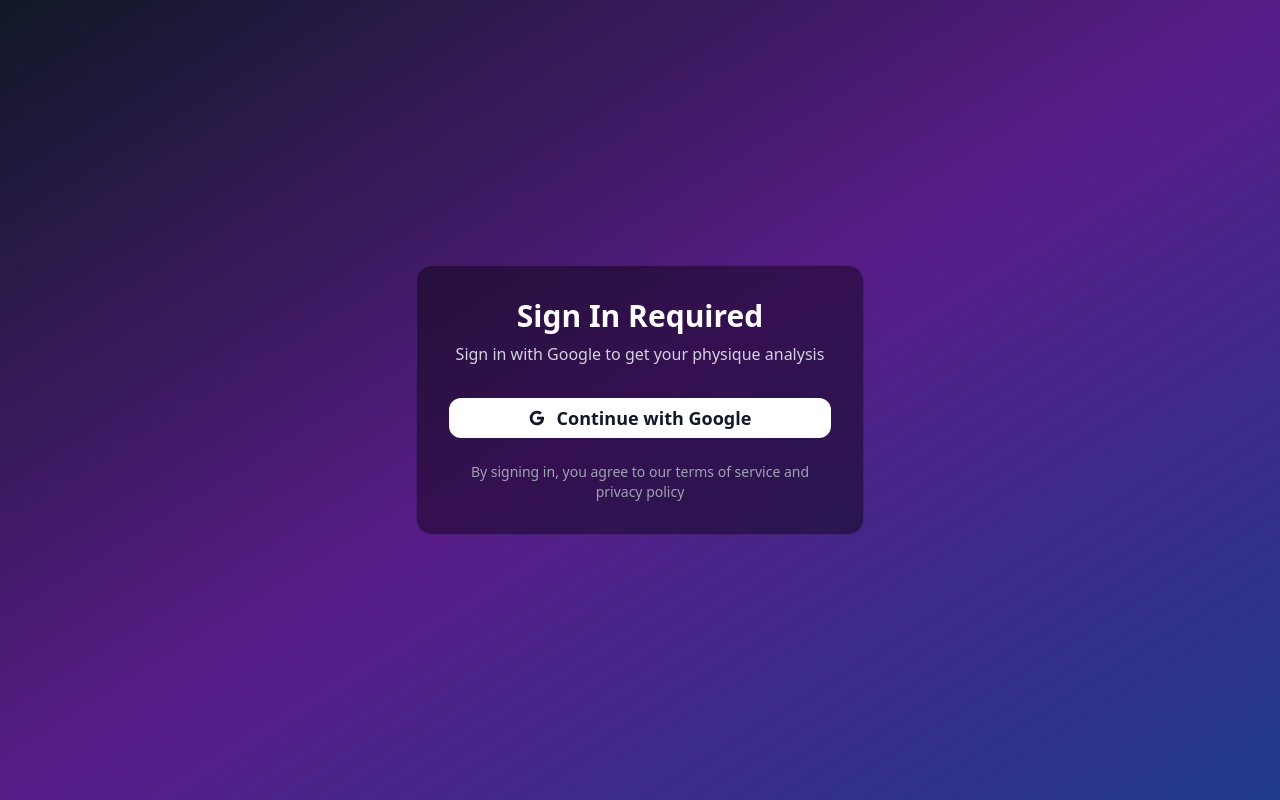
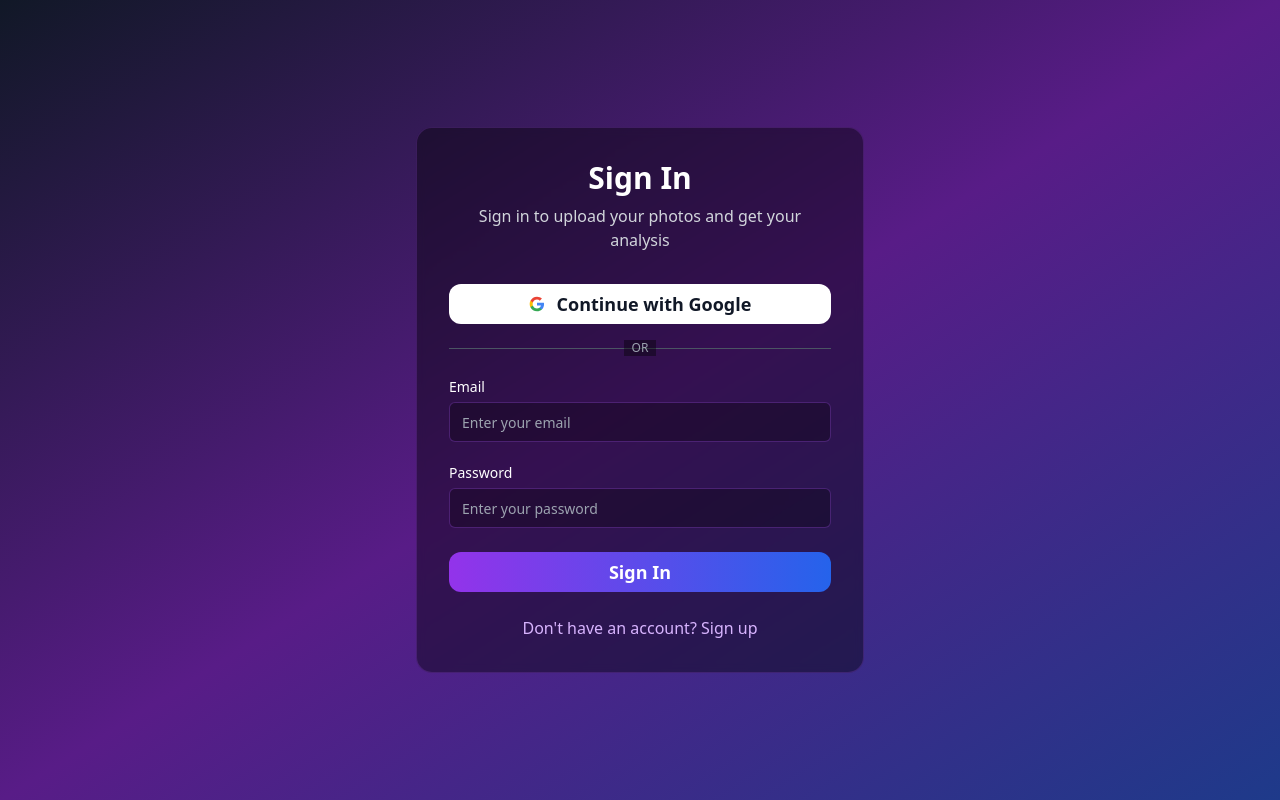
Before and after one commit to omarmohammed786/physique-ai-analyzer, a React (Vite) app: page /auth in a window 1280 px wide. Built offline with nearby package versions, Linux system fonts and the light colour scheme.

Commit message:
Reverted to commit 8b772fcec178dc8a337de64dbe92fc91c1c6bbc0

```diff
--- a/src/pages/Analysis.tsx
+++ b/src/pages/Analysis.tsx
@@ -1,4 +1,3 @@
-
 import { useState, useEffect } from "react";
 import { useNavigate } from "react-router-dom";
 import { Button } from "@/components/ui/button";
@@ -35,39 +34,19 @@ const Analysis = () => {
   const [results, setResults] = useState<AnalysisResults | null>(null);
   const [frontImageUrl, setFrontImageUrl] = useState<string>("");
   const [analysisType, setAnalysisType] = useState<'upper-body' | 'full-body'>('full-body');
-  const [user, setUser] = useState(null);
   const navigate = useNavigate();
 
   useEffect(() => {
-    // Check authentication first
-    const checkAuth = async () => {
+    // Check if user is authenticated, if not redirect to auth
+    const checkAuthAndAnalyze = async () => {
       const { data: { session } } = await supabase.auth.getSession();
       if (!session) {
         toast.error("Please sign in to view your analysis");
         navigate('/auth');
         return;
       }
-      setUser(session.user);
-    };
 
-    checkAuth();
-
-    // Set up auth state listener
-    const { data: { subscription } } = supabase.auth.onAuthStateChange((event, session) => {
-      if (!session) {
-        navigate('/auth');
-      } else {
-        setUser(session.user);
-      }
-    });
-
-    return () => subscription.unsubscribe();
-  }, [navigate]);
-
-  useEffect(() => {
-    if (!user) return;
-
-    const analyzePhysiqueWithAI = async () => {
+      // Proceed with analysis
       try {
         const gender = localStorage.getItem('physique-gender');
         const frontImage = localStorage.getItem('physique-front-image');
@@ -105,8 +84,8 @@ const Analysis = () => {
       }
     };
 
-    analyzePhysiqueWithAI();
-  }, [navigate, user]);
+    checkAuthAndAnalyze();
+  }, [navigate]);
 
   const MuscleRating = ({ name, score }: { name: string; score: number }) => (
     <div className="flex items-center justify-between p-4 bg-black/30 rounded-xl">
--- a/src/pages/Auth.tsx
+++ b/src/pages/Auth.tsx
@@ -1,11 +1,17 @@
 
-import { useEffect } from "react";
+import { useState, useEffect } from "react";
 import { useNavigate } from "react-router-dom";
 import { Button } from "@/components/ui/button";
+import { Input } from "@/components/ui/input";
+import { Label } from "@/components/ui/label";
 import { toast } from "sonner";
 import { supabase } from "@/integrations/supabase/client";
 
 const Auth = () => {
+  const [isSignUp, setIsSignUp] = useState(false);
+  const [email, setEmail] = useState("");
+  const [password, setPassword] = useState("");
+  const [isLoading, setIsLoading] = useState(false);
   const navigate = useNavigate();
 
   useEffect(() => {
@@ -22,7 +28,6 @@ const Auth = () => {
     // Set up auth state listener
     const { data: { subscription } } = supabase.auth.onAuthStateChange((event, session) => {
       if (session) {
-        toast.success("Signed in successfully!");
         navigate('/upload-front');
       }
     });
@@ -30,7 +35,48 @@ const Auth = () => {
     return () => subscription.unsubscribe();
   }, [navigate]);
 
+  const handleAuth = async (e: React.FormEvent) => {
+    e.preventDefault();
+    setIsLoading(true);
+
+    try {
+      if (isSignUp) {
+        const { error } = await supabase.auth.signUp({
+          email,
+          password,
+          options: {
+            emailRedirectTo: `${window.location.origin}/upload-front`
+          }
+        });
+
+        if (error) {
+          toast.error(error.message);
+        } else {
+          toast.success("Account created! Check your email to verify your account.");
+        }
+      } else {
+        const { error } = await supabase.auth.signInWithPassword({
+          email,
+          password,
+        });
+
+        if (error) {
+          toast.error(error.message);
+        } else {
+          toast.success("Signed in successfully!");
+        }
+      }
+    } catch (error) {
+      toast.error("An unexpected error occurred");
+      console.error("Auth error:", error);
+    } finally {
+      setIsLoading(false);
+    }
+  };
+
   const handleGoogleSignIn = async () => {
+    setIsLoading(true);
+
     try {
       const { error } = await supabase.auth.signInWithOAuth({
         provider: 'google',
@@ -44,7 +90,9 @@ const Auth = () => {
       }
     } catch (error) {
       toast.error("An unexpected error occurred");
-      console.error("Auth error:", error);
+      console.error("Google auth error:", error);
+    } finally {
+      setIsLoading(false);
     }
   };
 
@@ -53,42 +101,92 @@ const Auth = () => {
       <div className="max-w-md w-full bg-black/40 backdrop-blur-sm rounded-2xl p-8 border border-purple-500/20">
         <div className="text-center mb-8">
           <h1 className="text-3xl font-bold text-white mb-2">
-            Sign In Required
+            {isSignUp ? "Create Account" : "Sign In"}
           </h1>
           <p className="text-gray-300">
-            Sign in with Google to get your physique analysis
+            {isSignUp
+              ? "Create your account to upload your photos"
+              : "Sign in to upload your photos and get your analysis"
+            }
           </p>
         </div>
 
-        <Button
-          onClick={handleGoogleSignIn}
-          className="w-full bg-white hover:bg-gray-100 text-gray-900 font-semibold py-3 text-lg rounded-xl transition-all duration-300 flex items-center justify-center gap-3"
-        >
-          <svg className="w-5 h-5" viewBox="0 0 24 24">
-            <path
-              fill="currentColor"
-              d="M22.56 12.25c0-.78-.07-1.53-.2-2.25H12v4.26h5.92c-.26 1.37-1.04 2.53-2.21 3.31v2.77h3.57c2.08-1.92 3.28-4.74 3.28-8.09z"
+        <div className="space-y-4 mb-6">
+          <Button
+            onClick={handleGoogleSignIn}
+            disabled={isLoading}
+            className="w-full bg-white hover:bg-gray-100 text-gray-900 font-semibold py-3 text-lg rounded-xl transition-all duration-300 flex items-center justify-center gap-3"
+          >
+            <svg className="w-5 h-5" viewBox="0 0 24 24">
+              <path fill="#4285F4" d="M22.56 12.25c0-.78-.07-1.53-.2-2.25H12v4.26h5.92c-.26 1.37-1.04 2.53-2.21 3.31v2.77h3.57c2.08-1.92 3.28-4.74 3.28-8.09z"/>
+              <path fill="#34A853" d="M12 23c2.97 0 5.46-.98 7.28-2.66l-3.57-2.77c-.98.66-2.23 1.06-3.71 1.06-2.86 0-5.29-1.93-6.16-4.53H2.18v2.84C3.99 20.53 7.7 23 12 23z"/>
+              <path fill="#FBBC05" d="M5.84 14.09c-.22-.66-.35-1.36-.35-2.09s.13-1.43.35-2.09V7.07H2.18C1.43 8.55 1 10.22 1 12s.43 3.45 1.18 4.93l2.85-2.22.81-.62z"/>
+              <path fill="#EA4335" d="M12 5.38c1.62 0 3.06.56 4.21 1.64l3.15-3.15C17.45 2.09 14.97 1 12 1 7.7 1 3.99 3.47 2.18 7.07l3.66 2.84c.87-2.6 3.3-4.53 6.16-4.53z"/>
+            </svg>
+            {isLoading ? "Loading..." : "Continue with Google"}
+          </Button>
+
+          <div className="relative">
+            <div className="absolute inset-0 flex items-center">
+              <span className="w-full border-t border-gray-600" />
+            </div>
+            <div className="relative flex justify-center text-xs uppercase">
+              <span className="bg-black/40 px-2 text-gray-400">Or</span>
+            </div>
+          </div>
+        </div>
+
+        <form onSubmit={handleAuth} className="space-y-6">
+          <div>
+            <Label htmlFor="email" className="text-white mb-2 block">
+              Email
+            </Label>
+            <Input
+              id="email"
+              type="email"
+              value={email}
+              onChange={(e) => setEmail(e.target.value)}
+              placeholder="Enter your email"
+              required
+              className="bg-black/30 border-purple-500/30 text-white placeholder:text-gray-400"
             />
-            <path
-              fill="currentColor"
-              d="M12 23c2.97 0 5.46-.98 7.28-2.66l-3.57-2.77c-.98.66-2.23 1.06-3.71 1.06-2.86 0-5.29-1.93-6.16-4.53H2.18v2.84C3.99 20.53 7.7 23 12 23z"
+          </div>
+
+          <div>
+            <Label htmlFor="password" className="text-white mb-2 block">
+              Password
+            </Label>
+            <Input
+              id="password"
+              type="password"
+              value={password}
+              onChange={(e) => setPassword(e.target.value)}
+              placeholder="Enter your password"
+              required
+              minLength={6}
+              className="bg-black/30 border-purple-500/30 text-white placeholder:text-gray-400"
             />
-            <path
-              fill="currentColor"
-              d="M5.84 14.09c-.22-.66-.35-1.36-.35-2.09s.13-1.43.35-2.09V7.07H2.18C1.43 8.55 1 10.22 1 12s.43 3.45 1.18 4.93l2.85-2.22.81-.62z"
-            />
-            <path
-              fill="currentColor"
-              d="M12 5.38c1.62 0 3.06.56 4.21 1.64l3.15-3.15C17.45 2.09 14.97 1 12 1 7.7 1 3.99 3.47 2.18 7.07l3.66 2.84c.87-2.6 3.3-4.53 6.16-4.53z"
-            />
-          </svg>
-          Continue with Google
-        </Button>
+          </div>
+
+          <Button
+            type="submit"
+            disabled={isLoading}
+            className="w-full bg-gradient-to-r from-purple-600 to-blue-600 hover:from-purple-700 hover:to-blue-700 text-white font-semibold py-3 text-lg rounded-xl transition-all duration-300"
+          >
+            {isLoading ? "Loading..." : (isSignUp ? "Create Account" : "Sign In")}
+          </Button>
+        </form>
 
         <div className="text-center mt-6">
-          <p className="text-gray-400 text-sm">
-            By signing in, you agree to our terms of service and privacy policy
-          </p>
+          <button
+            onClick={() => setIsSignUp(!isSignUp)}
+            className="text-purple-300 hover:text-purple-200 transition-colors"
+          >
+            {isSignUp
+              ? "Already have an account? Sign in"
+              : "Don't have an account? Sign up"
+            }
+          </button>
         </div>
       </div>
     </div>
--- a/src/pages/GenderSelection.tsx
+++ b/src/pages/GenderSelection.tsx
@@ -1,4 +1,3 @@
-
 import { useState } from "react";
 import { useNavigate } from "react-router-dom";
 import { Button } from "@/components/ui/button";
@@ -10,7 +9,7 @@ const GenderSelection = () => {
   const handleContinue = () => {
     if (selectedGender) {
       localStorage.setItem('physique-gender', selectedGender);
-      navigate('/upload-front');
+      navigate('/auth');
     }
   };
 
```
